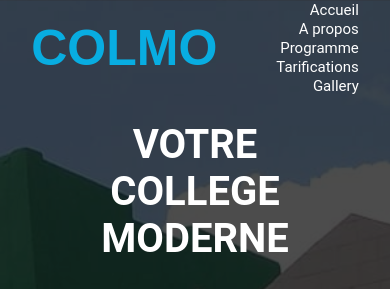
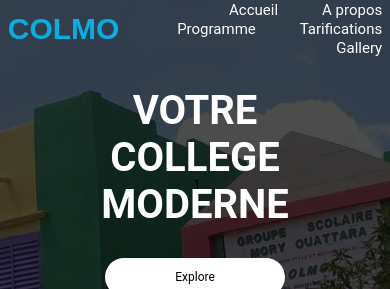
Before and after one commit to MamaryS/projet_ecole, a plain HTML site: page index.html in a window 390 px wide. Shown: the top 289 px of the page. Drawn offline with Linux system fonts and the light colour scheme.

Commit message:
responsive des pages

```diff
--- a/style/css/apropos.css
+++ b/style/css/apropos.css
@@ -288,6 +288,15 @@ footer {
         margin-left: 0;
     }
 }
+@media only screen and (max-width: 950px) {
+    .partie1{
+        padding-left: 2%;
+        padding-right: 2%;
+    }
+    .logo{
+        font-size: 30px;
+    }
+}
 @media only screen and (max-width: 700px) {
     .propo{
         display: inline-block;
--- a/style/css/gallery.css
+++ b/style/css/gallery.css
@@ -242,3 +242,12 @@ footer {
 
     }
 }
+@media only screen and (max-width: 950px) {
+    .partie1{
+        padding-left: 2%;
+        padding-right: 2%;
+    }
+    .logo{
+        font-size: 30px;
+    }
+}
--- a/style/css/style.css
+++ b/style/css/style.css
@@ -442,6 +442,13 @@ footer {
     }
 }
 @media only screen and (max-width: 950px) {
+    .partie1{
+        padding-left: 2%;
+        padding-right: 2%;
+    }
+    .logo{
+        font-size: 30px;
+    }
     .row{
         display: inline;
         flex-direction: row;
--- a/style/css/tarif.css
+++ b/style/css/tarif.css
@@ -326,6 +326,15 @@ footer {
         margin-left: 0;
     }
 }
+@media only screen and (max-width: 950px) {
+    .partie1{
+        padding-left: 2%;
+        padding-right: 2%;
+    }
+    .logo{
+        font-size: 30px;
+    }
+}
 
 .custome_modal {
     position: relative;
```
